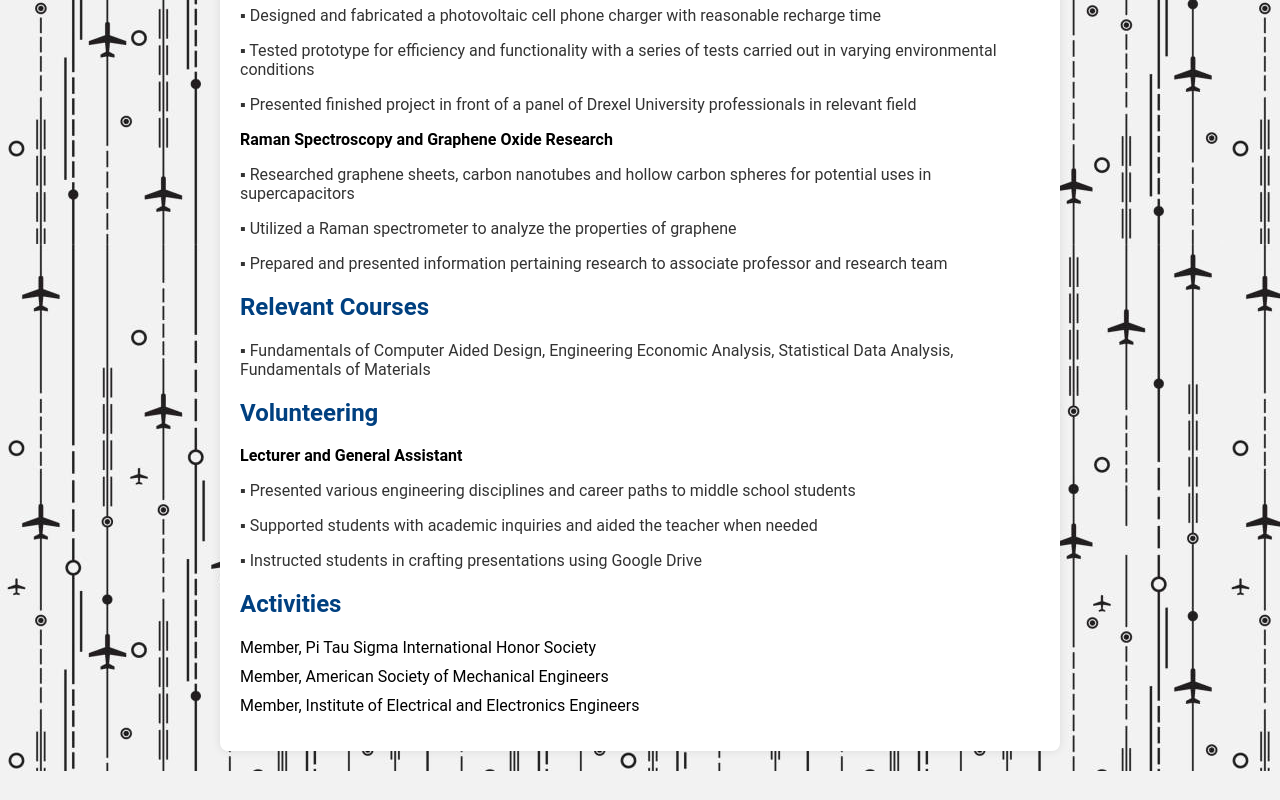
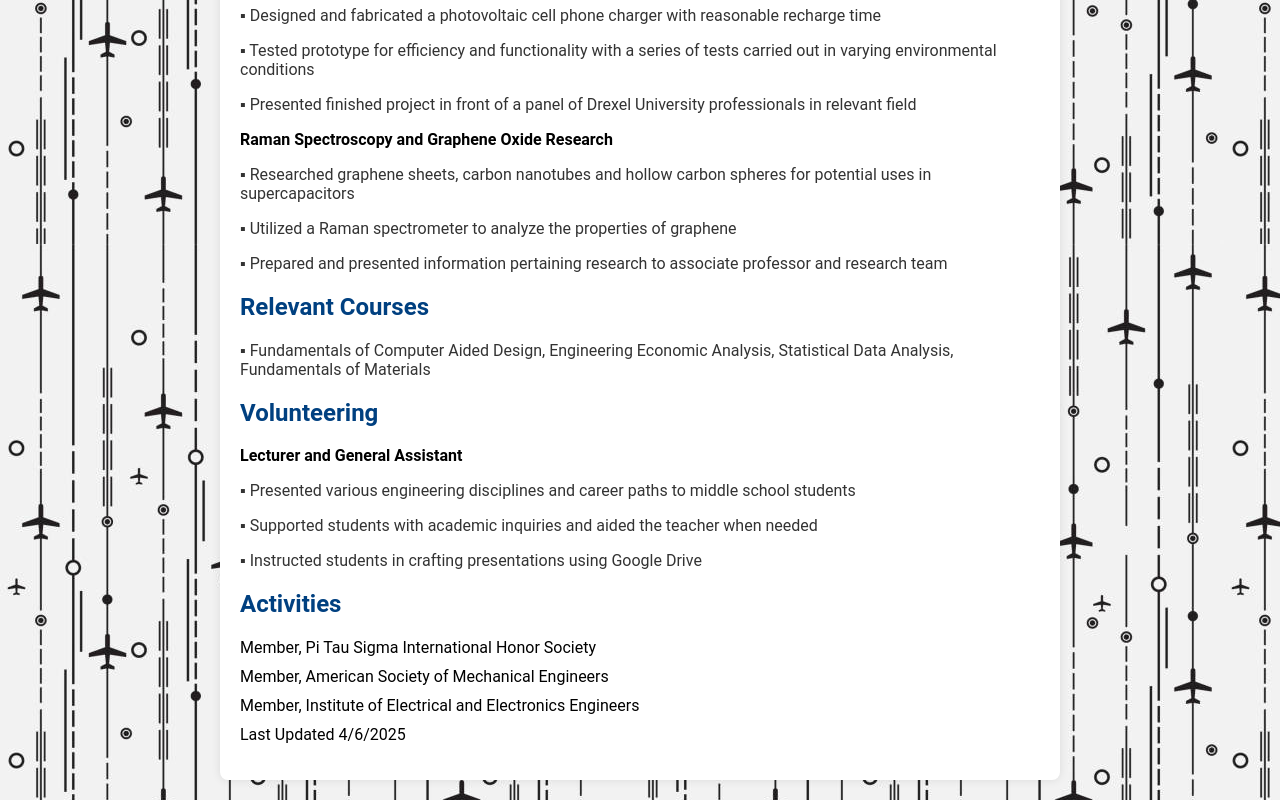
Before and after one commit to enoshira13/portfolio, a plain HTML site: page index.html in a window 1280 px wide. Shown: the part 2816-3616 px from the top of the page. Before the commit the page ends 3587 px from the top, so only its background shows below. Drawn offline with Linux system fonts and the light colour scheme.

Commit message:
index.html

```diff
--- a/index.html
+++ b/index.html
@@ -235,6 +235,9 @@ proof of concept model used in presentations and technical reports  </p>
             <li>Member, American Society of Mechanical Engineers</li>
 	    <li>Member, Institute of Electrical and Electronics Engineers</li>
 
+
+	    <li> Last Updated 4/6/2025 </li>
+
         </ul>
 
 </body>
```
